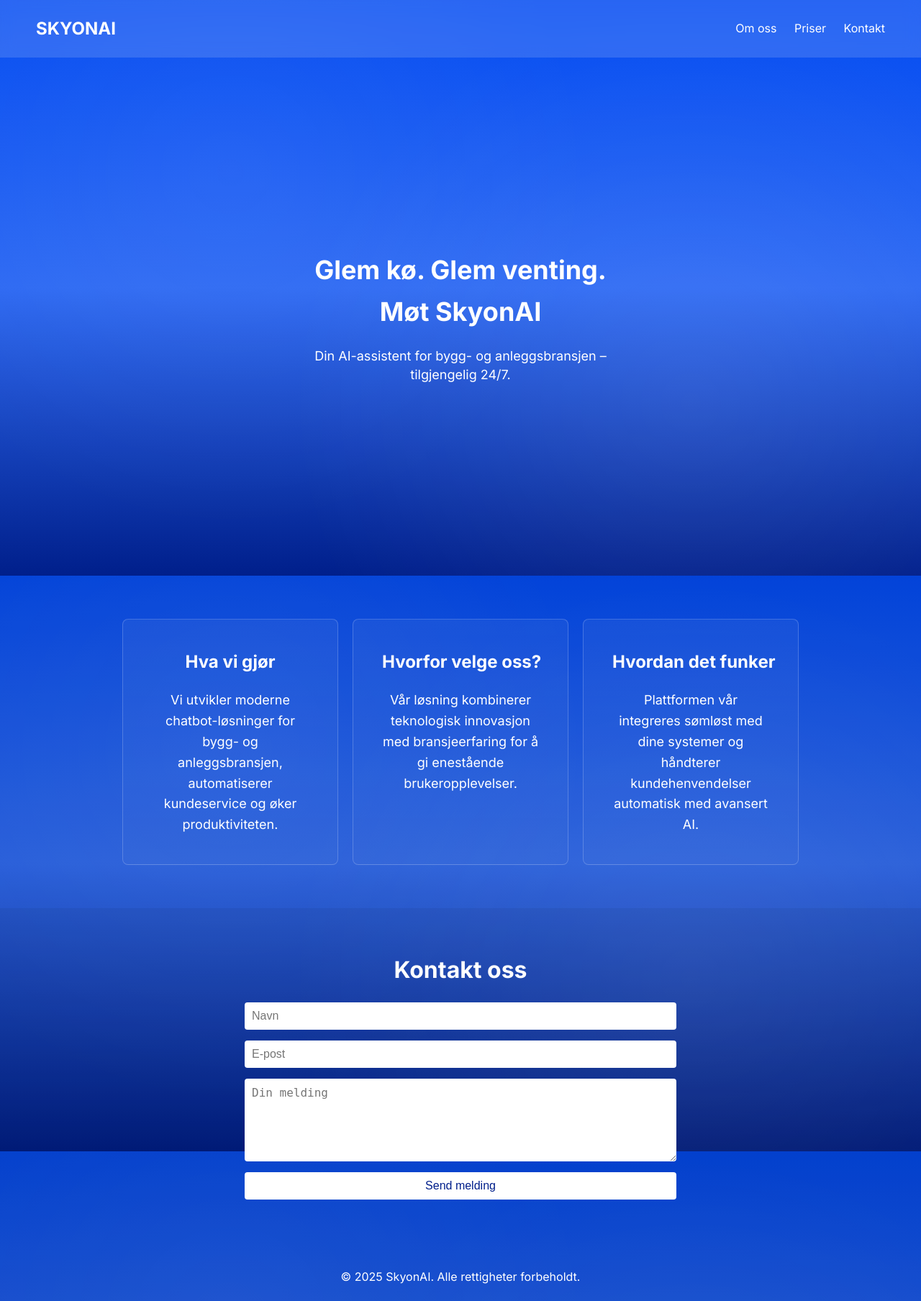
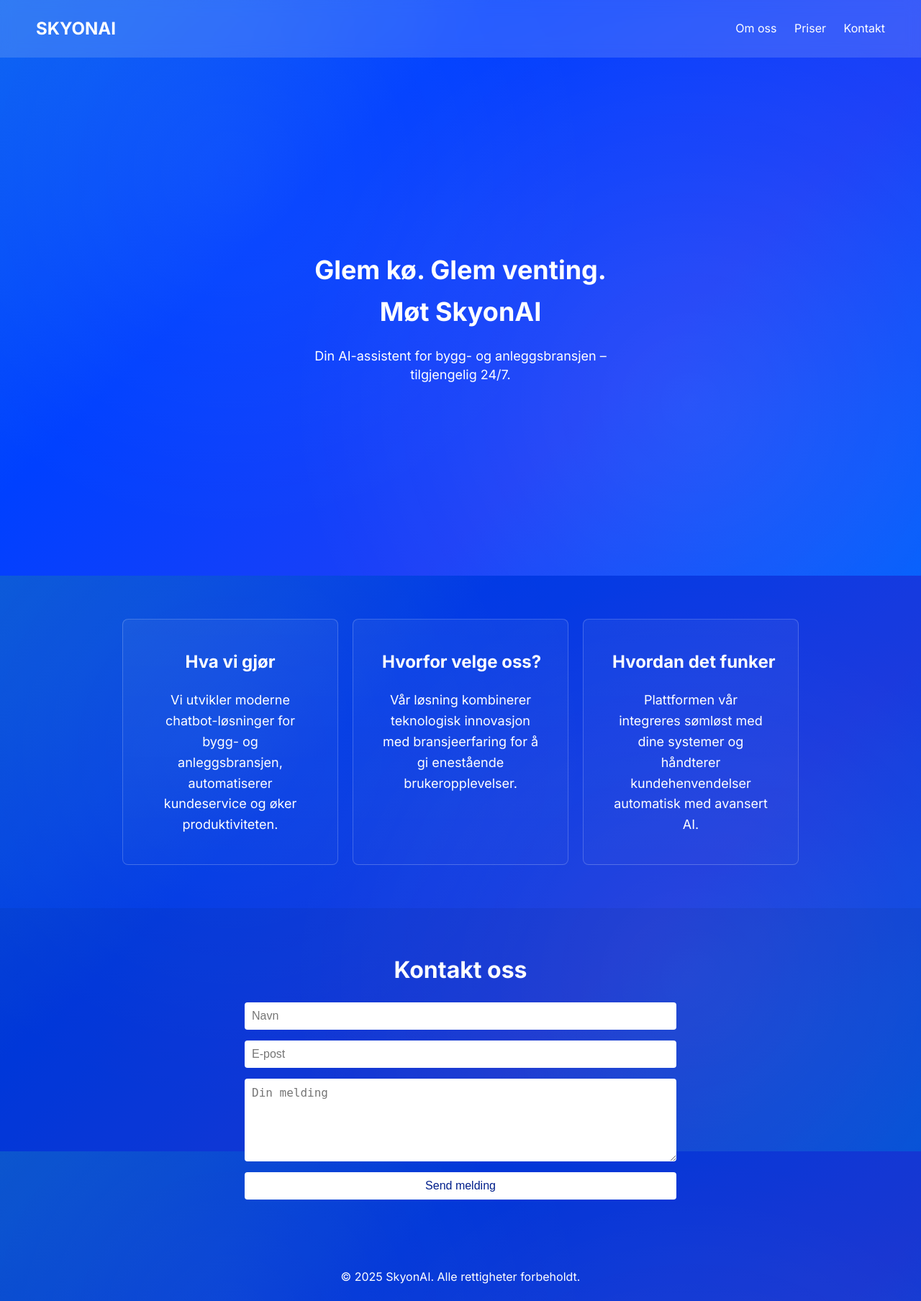
Before and after one commit to Ibrahimalaniii/skyon.github.io, a Flask app: page / in a window 1280 px wide. Shown: the whole page at 72% size. Run offline with Flask 3, Linux system fonts and the light colour scheme.

Commit message:
Bombaclat

```diff
--- a/static/style.css
+++ b/static/style.css
@@ -12,36 +12,18 @@
   color: #fff;
   line-height: 1.6;
 
-  /* Flere radial-gradients + linear-gradient i bunn */
+  /* Kombinert bakgrunn: radial highlights + animert gradient */
   background:
-    /* Lysere, svakt hvitt slør oppe til venstre */
-    radial-gradient(
-      circle at 25% 30%,
-      rgba(255, 255, 255, 0.05) 0%,
-      transparent 45%
-    ),
-    /* Et annet lysere slør nede til høyre */
-    radial-gradient(
-      circle at 75% 70%,
-      rgba(255, 255, 255, 0.08) 0%,
-      transparent 50%
-    ),
-    /* Selve hovedbakgrunnen i flere blå toner */
-    linear-gradient(
-      180deg,
-      #034bf1 0%,
-      #2e6af3 50%,
-      #001f8b 100%
-    );
+    radial-gradient(circle at 25% 30%, rgba(255, 255, 255, 0.05) 0%, transparent 45%),
+    radial-gradient(circle at 75% 70%, rgba(255, 255, 255, 0.08) 0%, transparent 50%),
+    linear-gradient(-45deg, #035EFC, #1c40f7, #0040ff, #0b63f2);
 
-  /* Kan eventuelt teste ut: background-blend-mode: screen;
-     for ekstra “lysere” effekt på radiale flekker
-  */
+  background-size: 400% 400%;
+  background-repeat: no-repeat;
+  background-attachment: fixed;
+  animation: gradientLoop 15s ease infinite;
+}
 
-  background-repeat: no-repeat;
-  background-size: cover;
-  background-attachment: fixed; /* Fikser bakgrunn ved scrolling (valgfritt) */
-}
 
 /* Sticky Header */
 .navbar-section {
@@ -200,3 +182,15 @@
   opacity: 1;
   transform: translateY(0);
 }
+
+@keyframes gradientLoop {
+  0% {
+    background-position: 0% 50%;
+  }
+  50% {
+    background-position: 100% 50%;
+  }
+  100% {
+    background-position: 0% 50%;
+  }
+}
```
